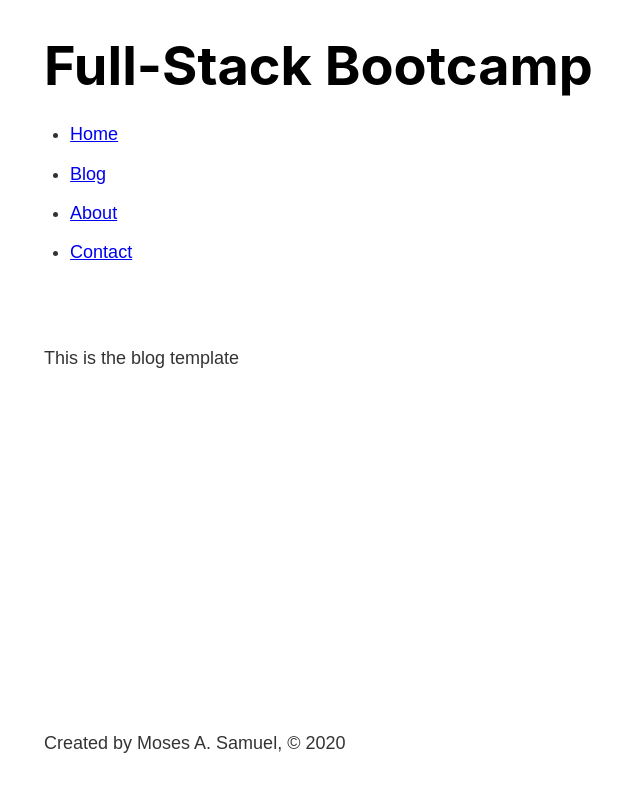
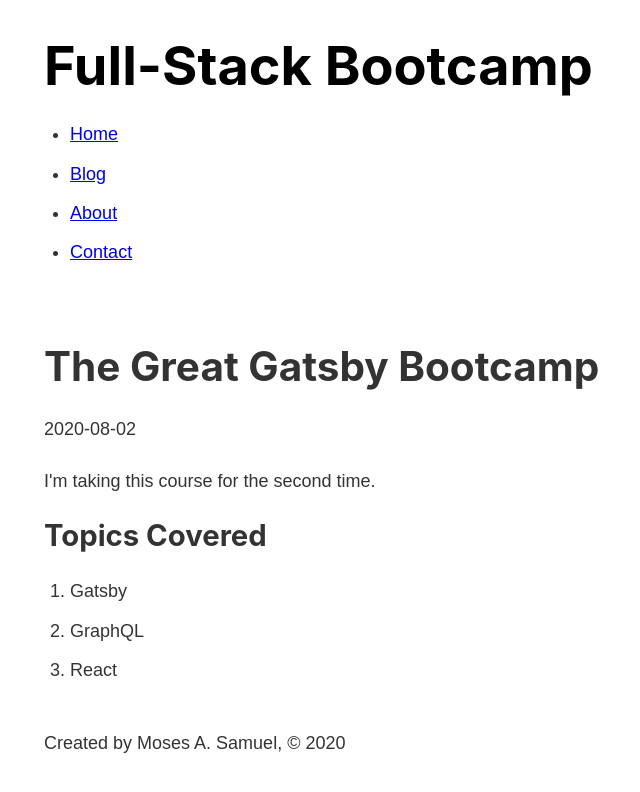
Before and after one commit to MosesSupposes/great-gatsby-bootcamp, a Gatsby site: page /blog/gatsby in a window 1280 px wide. Shown: the whole page, without its empty margins (239-879 px from the left). Built offline with nearby package versions, Linux system fonts and the light colour scheme; Gatsby itself is replaced by a stand-in of ours.

Commit message:
dynamically add post data into each blog post

```diff
--- a/src/templates/blog.js
+++ b/src/templates/blog.js
@@ -1,6 +1,29 @@
 import React from "react"
 import Layout from "../components/layout"
+import { graphql } from "gatsby"
 
-export default function Blog() {
-  return <Layout>This is the blog template</Layout>
+// Beacause we exported a graphql query before rendering our JSX, the resolved value of this query gets passed as props to our component.
+export const query = graphql`
+  query blogPost($slug: String!) {
+    markdownRemark(fields: { slug: { eq: $slug } }) {
+      frontmatter {
+        title
+        date
+      }
+      html
+    }
+  }
+`
+
+// Don't forget that unlike with `useStaticQuery`, the graphql data gets stored under an attribute called `data`.
+export default function Blog(props) {
+  return (
+    <Layout>
+      <h1>{props.data.markdownRemark.frontmatter.title}</h1>
+      <p>{props.data.markdownRemark.frontmatter.date}</p>
+      <div
+        dangerouslySetInnerHTML={{ __html: props.data.markdownRemark.html }}
+      ></div>
+    </Layout>
+  )
 }
```
